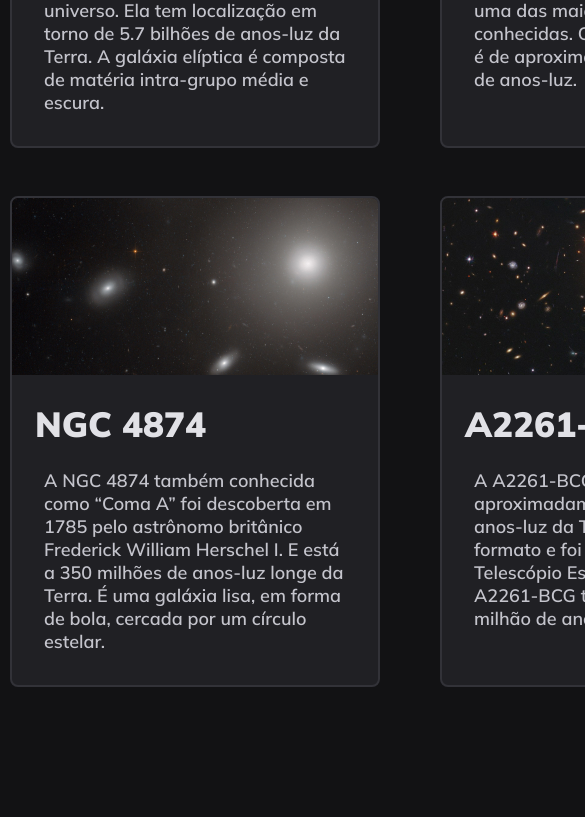
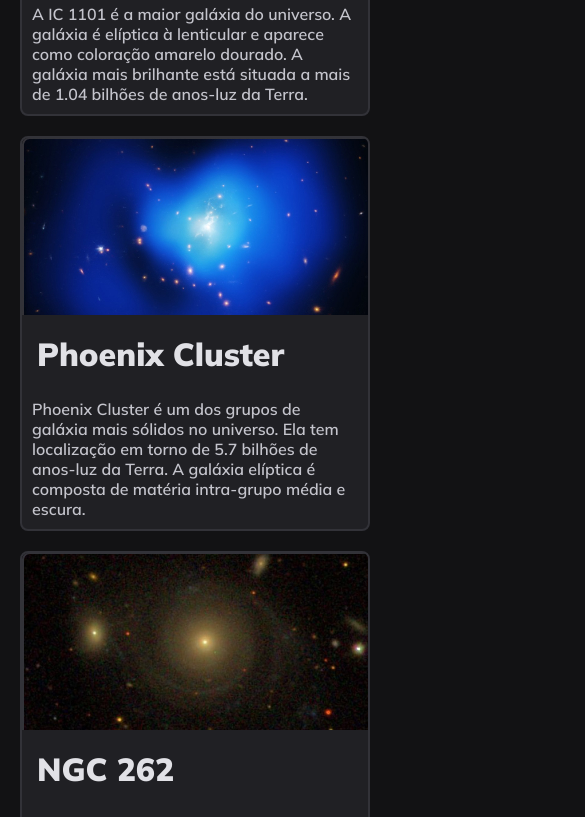
Before and after one commit to guedescss/galaxies-stage03, a plain HTML site: page index.html in a window 390 px wide. Shown: the part 567-1384 px from the top of the page, 585 px wide, since content can reach past the window. Before the commit the page ends 1326 px from the top, so only its background shows below. Drawn offline with Linux system fonts and the light colour scheme.

Commit message:
:rocket: fix mobile responsiveness :rocket:

```diff
--- a/style.css
+++ b/style.css
@@ -7,7 +7,6 @@
 :root {
     font-family: 'Mulish', sans-serif;
 }
-
 
 body {
     background: #121214;
@@ -20,7 +19,6 @@ header h1 {
     color: #02799D;
     font-size: 58px;
     font-weight: 900;
-
 }
 
 header p {
@@ -28,13 +26,11 @@ header p {
     font-size: 32px;
     font-weight: 600;
     margin-bottom: 62px;
-
 }
 
 main {
     display: grid;
     grid-template-columns: repeat(3, 370px);
-
     gap: 48px 60px;
 }
 
@@ -50,7 +46,6 @@ main {
     font-size: 35px;
     font-weight: 900;
     padding: 23px;
-
 }
 
 .card p {
@@ -59,3 +54,28 @@ main {
     font-weight: 600;
     padding: 0% 32px 32px;
 }
+
+@media (max-width: 768px) {
+    body {
+        padding: 20px; /* Ajuste o espaÃ§amento conforme necessÃĄrio */
+    }
+
+    main {
+        grid-template-columns: 1fr; /* Uma coluna para telas menores */
+        gap: 20px;
+    }
+
+    .card {
+        padding: 0; /* Removendo o padding geral */
+    }
+
+    .card h2 {
+        font-size: 2em; /* Ajuste o tamanho da fonte conforme necessÃĄrio */
+        padding: 15px;
+    }
+
+    .card p {
+        font-size: 1em;
+        padding: 10px;
+    }
+}
```
